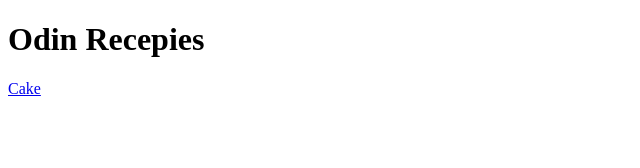
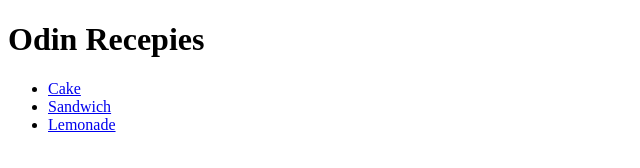
Before and after one commit to nishthapnt/odin-html, a plain HTML site: page index.html in a window 1280 px wide. Shown: the whole page, without its empty margins (0-640 px from the left). Drawn offline with Linux system fonts and the light colour scheme.

Commit message:
links added to index file

```diff
--- a/index.html
+++ b/index.html
@@ -7,7 +7,11 @@
 </head>
 <body>
     <h1>Odin Recepies</h1>
-    <a href="recipes/cake.html">Cake</a>
+    <ul>
+        <li><a href="recipes/cake.html">Cake</a></li>
+        <li><a href="recipes/sandwich.html">Sandwich</a></li>
+        <li><a href="recipes/lemonade.html">Lemonade</a></li>
+    </ul>
 
 </body>
 </html>
```
